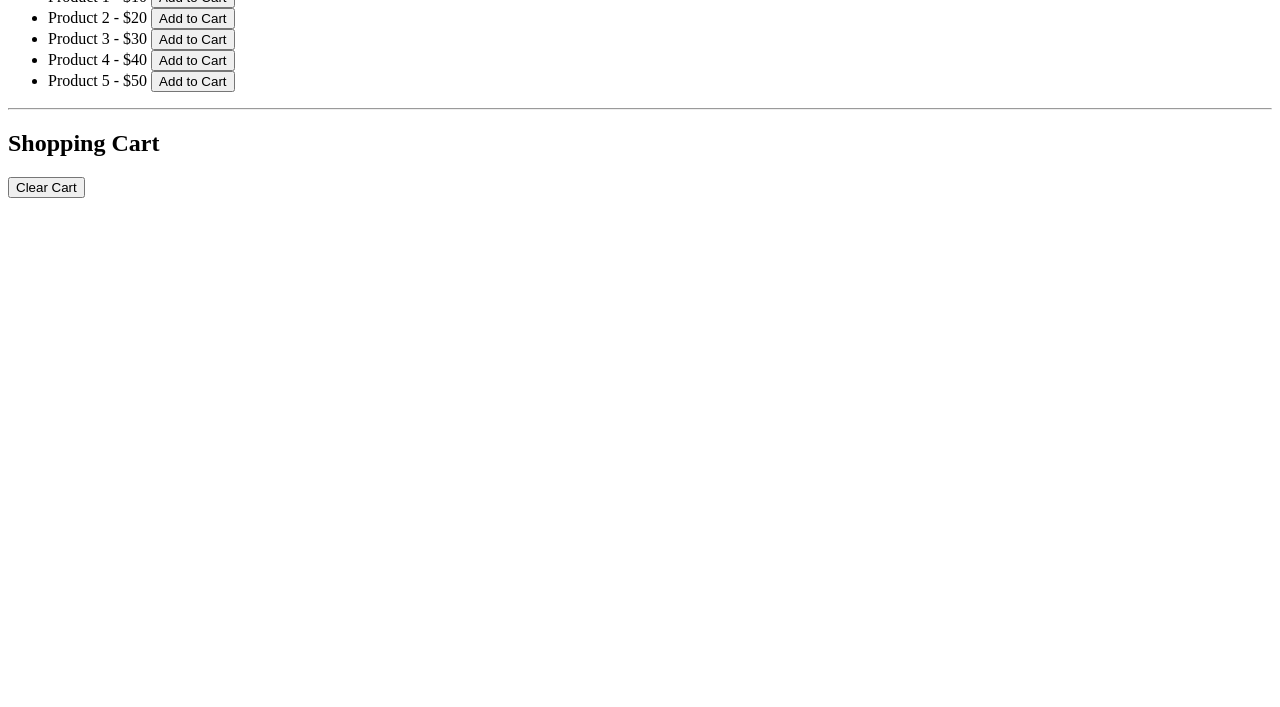
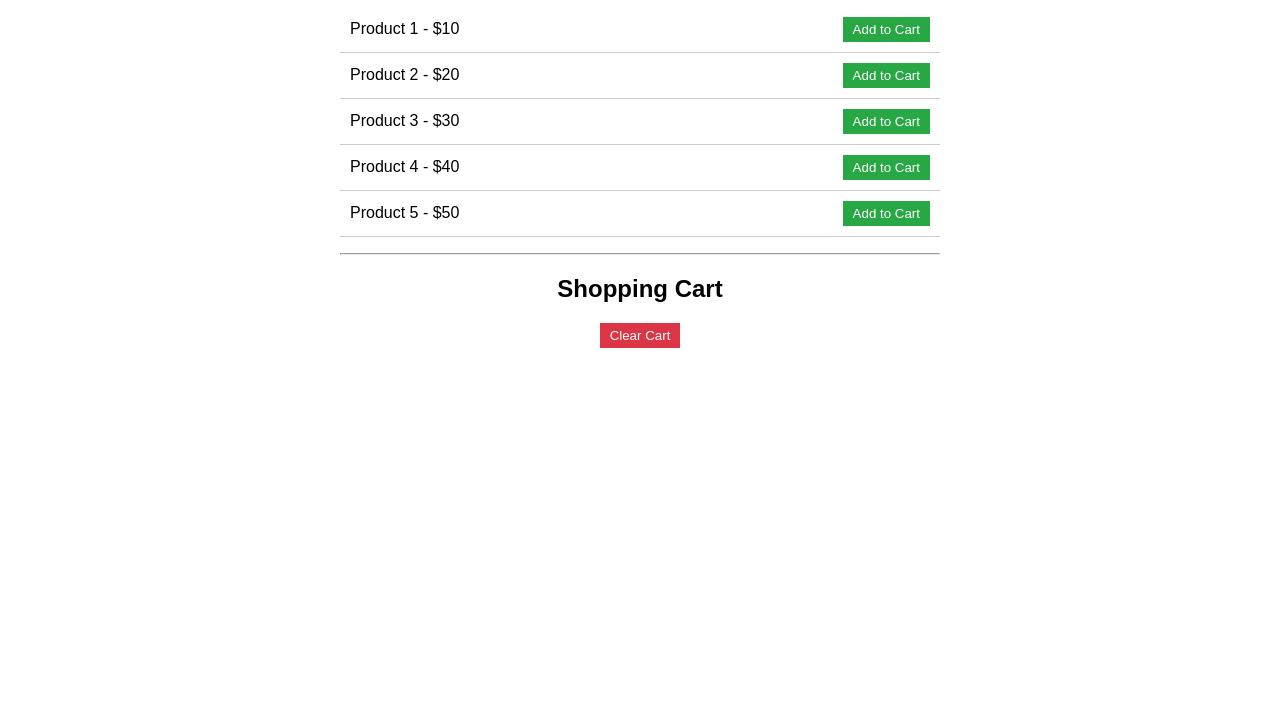
Before and after one commit to acciojob/shopping-cart-sessions-satyamjha09, a website: page main.html in a window 1280 px wide. Shown: the part 93-800 px from the top of the page. Drawn offline with Linux system fonts and the light colour scheme.

Commit message:
created a submission

```diff
--- a/main.html
+++ b/main.html
@@ -6,10 +6,11 @@
   </head>
 
   <body>
-    <!-- do not edit this file -->
-    <h1>Products</h1>
+     <h1>Products</h1>
     <ul id="product-list"></ul>
+
     <hr />
+
     <h2>Shopping Cart</h2>
     <ul id="cart-list"></ul>
     <button id="clear-cart-btn">Clear Cart</button>
--- a/script.js
+++ b/script.js
@@ -44,11 +44,9 @@ function renderProducts() {
   });
 
   // Attach event listeners for "Add to Cart" buttons
-  const addToCartButtons = document.querySelectorAll(".add-to-cart-btn");
-  addToCartButtons.forEach((button) => {
+  document.querySelectorAll(".add-to-cart-btn").forEach((button) => {
     button.addEventListener("click", () => {
-      const productId = button.dataset.id;
-      addToCart(productId);
+      addToCart(button.dataset.id);
     });
   });
 }
@@ -67,11 +65,9 @@ function renderCart() {
   });
 
   // Attach event listeners for "Remove" buttons
-  const removeButtons = document.querySelectorAll(".remove-from-cart-btn");
-  removeButtons.forEach((button) => {
+  document.querySelectorAll(".remove-from-cart-btn").forEach((button) => {
     button.addEventListener("click", () => {
-      const productId = button.dataset.id;
-      removeFromCart(productId);
+      removeFromCart(button.dataset.id);
     });
   });
 }
@@ -83,12 +79,11 @@ function addToCart(productId) {
   const product = products.find((p) => p.id === parseInt(productId, 10));
   if (!product) return;
 
-  const cart = getCart();  // get array from sessionStorage
-  cart.push(product);      // add exactly one product
-  saveCart(cart);          // save updated array
-  renderCart();            // re-render cart on the page
+  let cart = getCart();
+  cart.push(product);
+  saveCart(cart);
+  renderCart();
 }
-
 
 function removeFromCart(productId) {
   let cart = getCart();
--- a/styles.css
+++ b/styles.css
@@ -1 +1,46 @@
-/*  your css code here. If applicable */
+body {
+    font-family: Arial, sans-serif;
+    max-width: 600px;
+    margin: auto;
+    padding: 20px;
+}
+
+h1, h2 {
+    text-align: center;
+}
+
+ul {
+    list-style-type: none;
+    padding: 0;
+}
+
+li {
+    padding: 10px;
+    border-bottom: 1px solid #ccc;
+    display: flex;
+    justify-content: space-between;
+    align-items: center;
+}
+
+button {
+    padding: 5px 10px;
+    background-color: #28a745;
+    color: white;
+    border: none;
+    cursor: pointer;
+    margin-left: 10px;
+}
+
+button:hover {
+    background-color: #218838;
+}
+
+#clear-cart-btn {
+    display: block;
+    margin: 20px auto;
+    background-color: #dc3545;
+}
+
+#clear-cart-btn:hover {
+    background-color: #c82333;
+}
```
